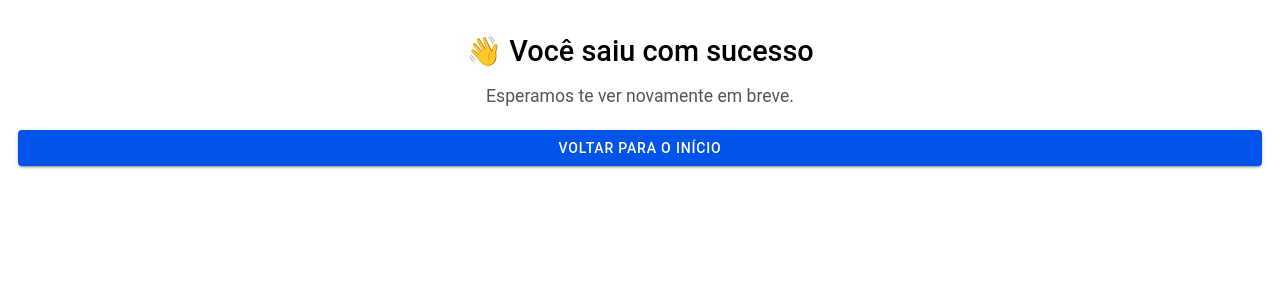
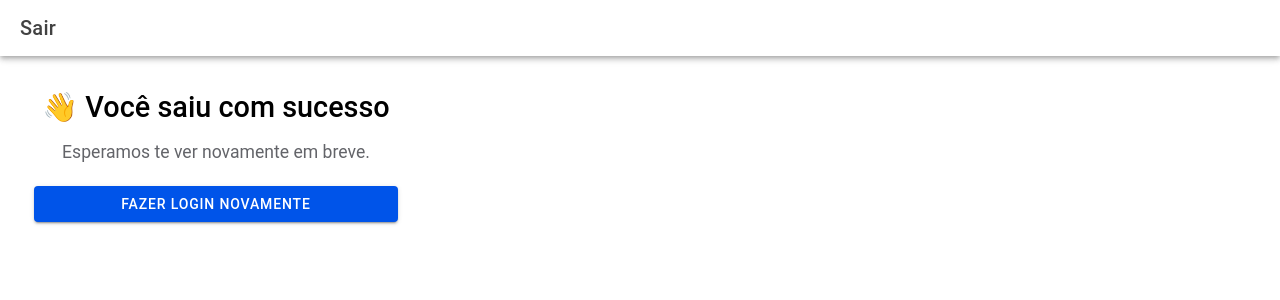
Before and after one commit to Elionay00/helpnow-solidarity-app-project, a React (Vite) app: page /logout in a window 1280 px wide. Shown: the top 300 px of the page. Built offline with nearby package versions, Linux system fonts and the light colour scheme; no server answers.

Commit message:
feat: Adiciona tela de logout e estilos refinados

```diff
--- a/package.json
+++ b/package.json
@@ -15,7 +15,7 @@
     "@ionic/react": "^8.7.2",
     "@ionic/react-router": "^8.7.2",
     "@react-google-maps/api": "^2.20.7",
-    "@tanstack/react-query": "^5.85.0",
+    "@tanstack/react-query": "^5.85.5",
     "@types/react-router": "^5.1.20",
     "@types/react-router-dom": "^5.3.3",
     "animate.css": "^4.1.1",
--- /dev/null
+++ b/src/Autentication/logout/LogoutScreen.css
@@ -0,0 +1,28 @@
+/* src/pages/logout/LogoutScreen.css */
+.logout-container {
+  display: flex;
+  justify-content: center;
+  align-items: center;
+  text-align: center;
+}
+
+.content-wrapper {
+  max-width: 400px;
+  width: 100%;
+  padding: 0 16px;
+}
+
+.logout-message h2 {
+  font-size: 1.8rem;
+  margin-bottom: 12px;
+  color: var(--ion-color-step-900);
+}
+
+.logout-message p {
+  font-size: 1.1rem;
+  color: var(--ion-color-medium);
+}
+
+.logout-container ion-button {
+  margin-top: 24px;
+}
--- a/src/Autentication/logout/LogoutScreen.tsx
+++ b/src/Autentication/logout/LogoutScreen.tsx
@@ -1,39 +1,35 @@
 // src/pages/logout/LogoutScreen.tsx
-import React from "react";
-import { IonPage, IonContent, IonText, IonButton } from "@ionic/react";
-import { useHistory } from "react-router-dom";
+import React from 'react';
+import { IonPage, IonContent, IonText, IonButton, IonHeader, IonToolbar, IonTitle } from '@ionic/react';
+import { useHistory } from 'react-router-dom';
+import './LogoutScreen.css';
 
 const LogoutScreen: React.FC = () => {
   const history = useHistory();
 
+  const handleReturnToLogin = () => {
+    // Você pode adicionar a lógica de logout aqui, como limpar o token
+    // Exemplo: localStorage.removeItem('authToken');
+    history.replace('/login');
+  };
+
   return (
     <IonPage>
-      <IonContent
-        fullscreen
-        className="ion-padding"
-        style={{
-          display: "flex",
-          justifyContent: "center",
-          alignItems: "center",
-          flexDirection: "column",
-          textAlign: "center",
-        }}
-      >
-        <IonText>
-          <h2 style={{ fontSize: "1.8rem", marginBottom: "12px" }}>👋 Você saiu com sucesso</h2>
-          <p style={{ fontSize: "1.1rem", color: "#555" }}>
-            Esperamos te ver novamente em breve.
-          </p>
-        </IonText>
-
-        <IonButton
-          expand="block"
-          color="primary"
-          onClick={() => history.replace("/")}
-          style={{ marginTop: "24px" }}
-        >
-          Voltar para o início
-        </IonButton>
+      <IonHeader>
+        <IonToolbar>
+          <IonTitle>Sair</IonTitle>
+        </IonToolbar>
+      </IonHeader>
+      <IonContent fullscreen className="ion-padding logout-container">
+        <div className="content-wrapper">
+          <IonText className="logout-message">
+            <h2>👋 Você saiu com sucesso</h2>
+            <p>Esperamos te ver novamente em breve.</p>
+          </IonText>
+          <IonButton expand="block" onClick={handleReturnToLogin}>
+            Fazer Login Novamente
+          </IonButton>
+        </div>
       </IonContent>
     </IonPage>
   );
```
Also changed, not shown: 1 other file (tests, documents, lock files or other folders).
